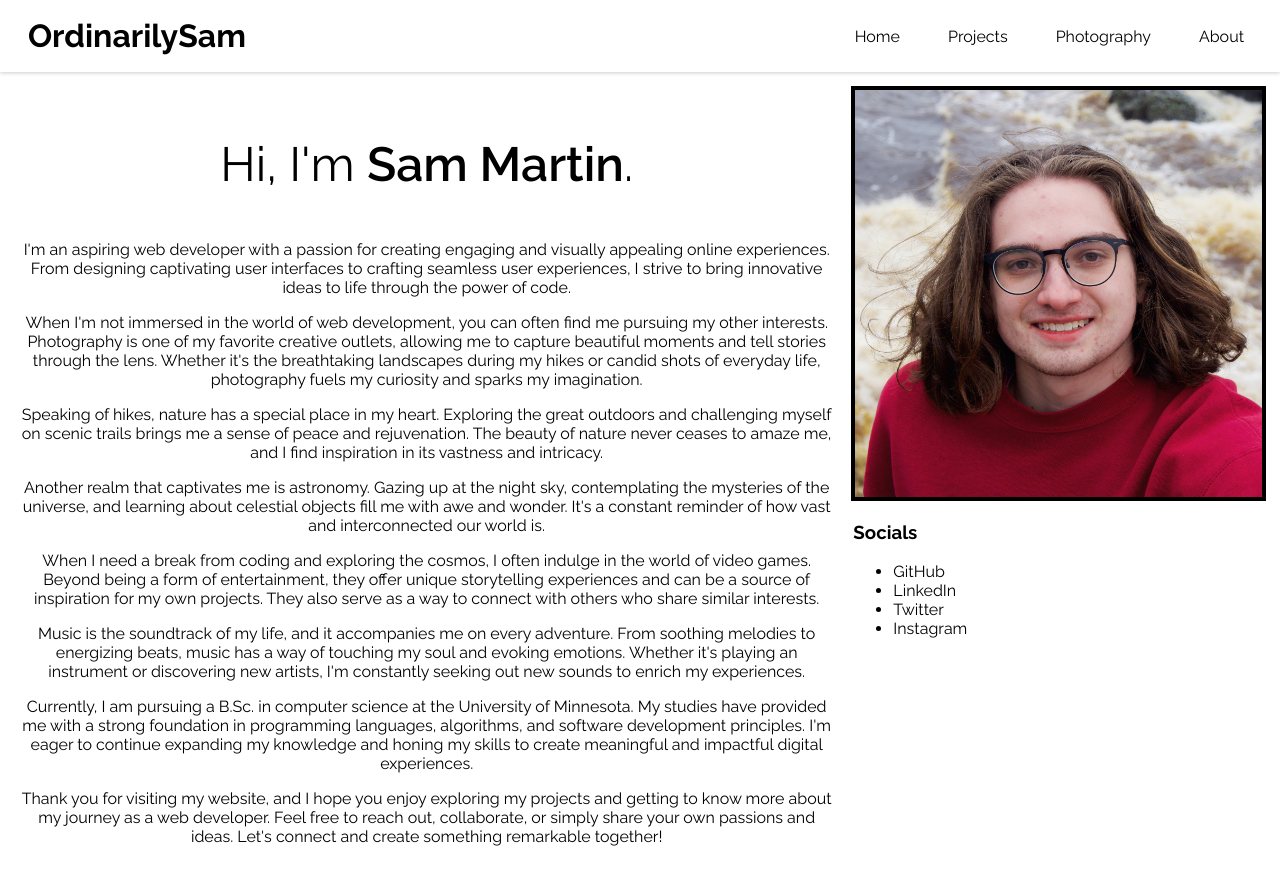
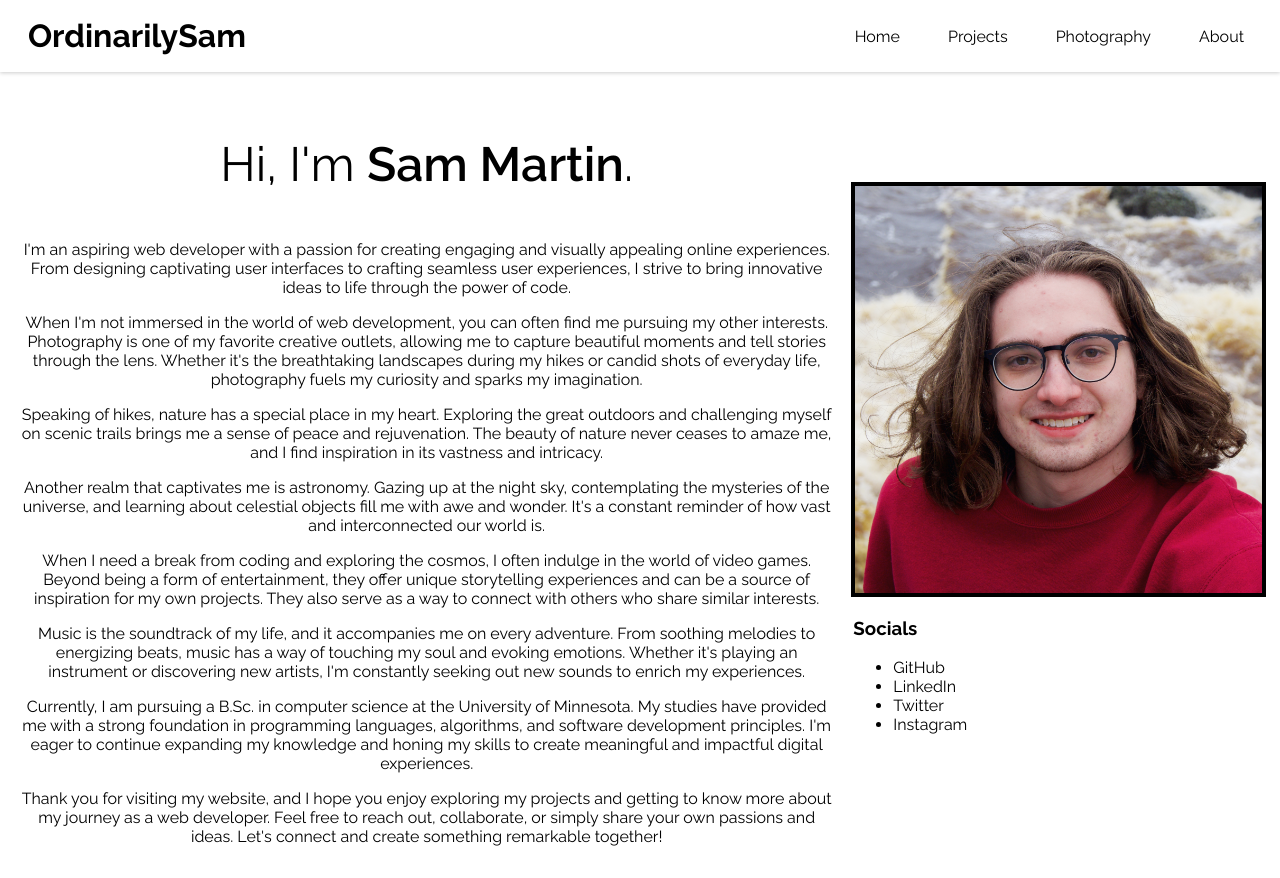
Before and after one commit to OrdinarilySam/personal-site, a SvelteKit app: page /about in a window 1280 px wide. Built offline with nearby package versions, Linux system fonts and the light colour scheme.

Commit message:
updated secret message positioning

```diff
--- a/src/routes/about/+page.svelte
+++ b/src/routes/about/+page.svelte
@@ -13,6 +13,7 @@
     <h3>Hi, I'm <span>Sam Martin</span>.</h3>
     <About />
   </div>
+    <!-- Maybe make header sit on top of both text and images -->
   <div class="side">
     <div class="img-container">
       <div class="hover-area"></div>
@@ -53,6 +54,7 @@
     }
     .side {
       flex: 1;
+      margin-top: 6rem;
       .img-container{
         aspect-ratio: 1 / 1;
         position: relative;
@@ -77,8 +79,8 @@
           position: absolute;
           bottom: 0;
           left: 0;
-          transform: rotate(45deg) translate(-1vw, -1vh);
-          /* transform: rotate(45deg) translate(-3em, -4em); */
+          transform: translate(0, -1.5vh) rotate(45deg);
+          /* transform: rotate(45deg) translate(-1vw, -1vh); */
           z-index: -1;
           font-weight: 600;
         }
```
